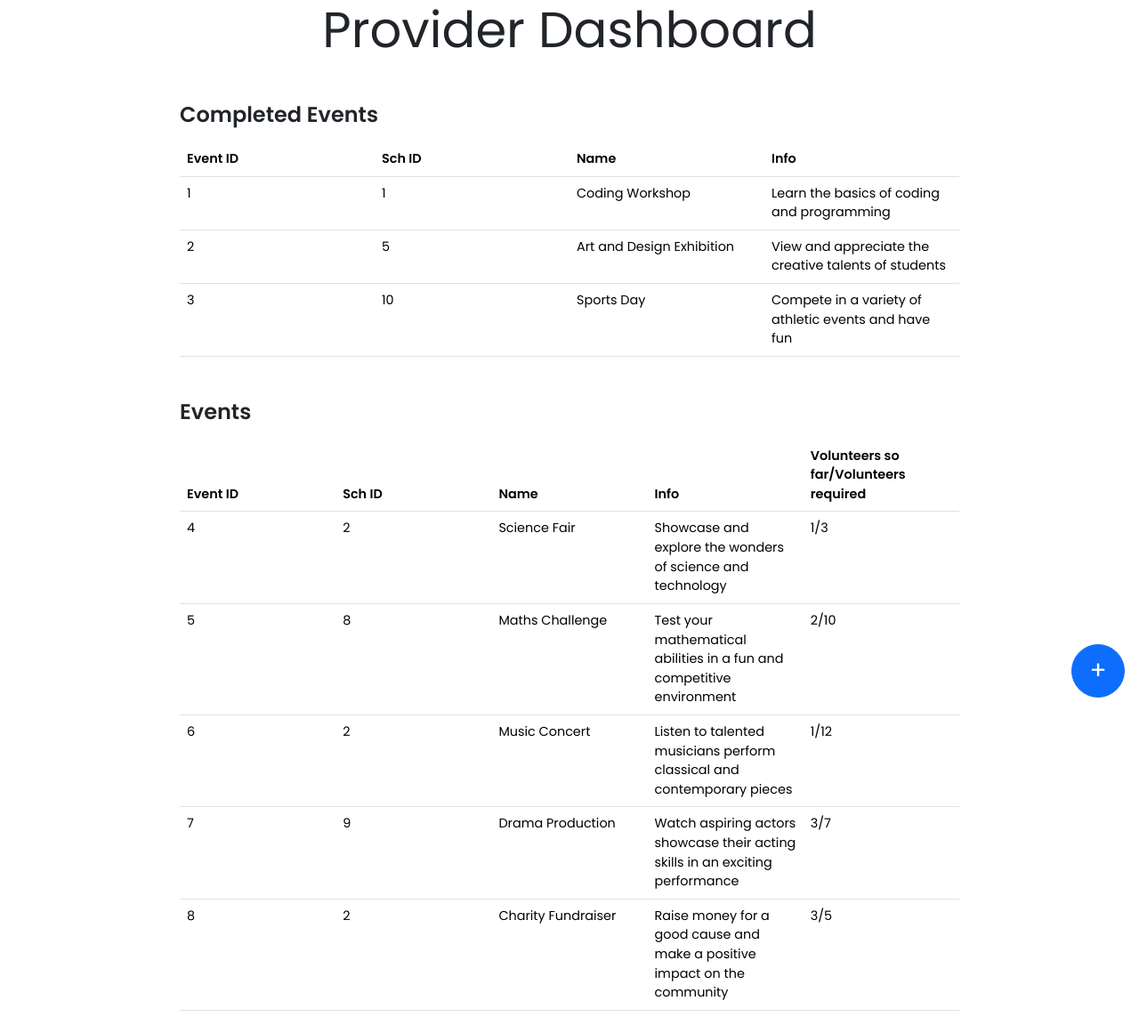
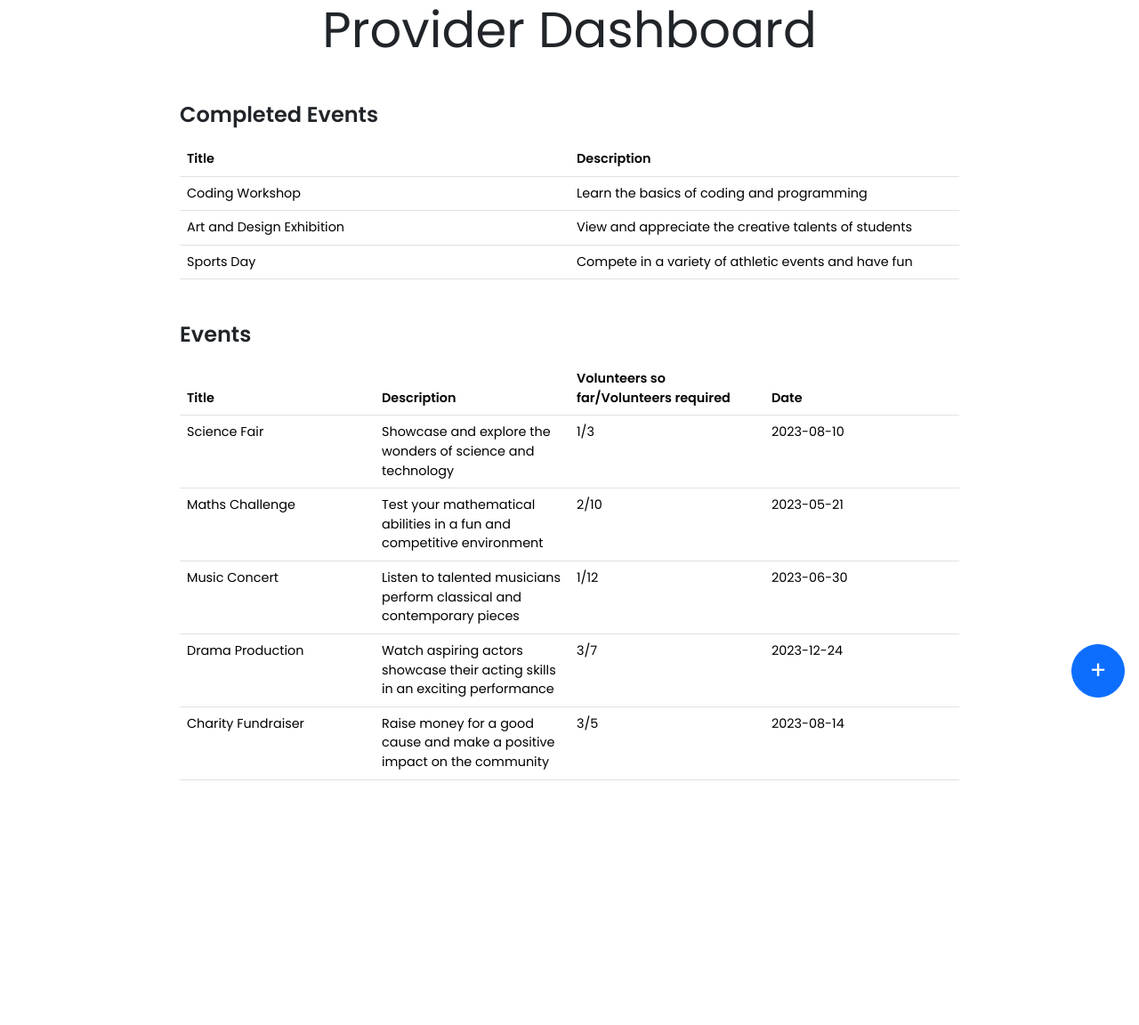
Before and after one commit to cfglondon23/Team-1, a Flask app: page /provider/dashboard in a window 1280 px wide. Shown: the whole page at 89% size. After the commit the page ends 877 px from the top, so only its background shows below. Run offline with Flask 2, Linux system fonts and the light colour scheme; data comes from the database, SQL or seed files in the repository.

Commit message:
Added date for the events

```diff
--- a/app.py
+++ b/app.py
@@ -18,14 +18,12 @@ def index():
 def provider_dashboard():
     if request.method=='POST':
         return redirect(url_for('provider_submit'))
-
     else:
         # Fetch the last 2 'Done' events from the database, selecting only desired columns
-        c.execute("SELECT eventid, schid, name, info FROM event WHERE complete='TRUE'")
+        c.execute("SELECT name, info, date FROM event WHERE complete='TRUE'")
         done_events = c.fetchall()
-
         # Fetch the first 3 'In Progress' events from the database, selecting only desired columns
-        c.execute("SELECT eventid, schid, name, info, required, sofar  FROM event WHERE complete='FALSE'")
+        c.execute("SELECT name, info, required, sofar, date  FROM event WHERE complete='FALSE'")
         in_progress_events = c.fetchall()
 
         # Render the template and pass the fetched event data to be used in the template
@@ -37,6 +35,7 @@ def provider_submit():
         title = request.form.get("title")
         description = request.form.get("description")
         required = request.form.get("numberOfPeople")
+        date = request.form.get("date")
 
         # find the school id based on the school name, city and location
         queryString = 'SELECT * FROM school WHERE schid = ?'
@@ -48,7 +47,7 @@ def provider_submit():
         complete = "FALSE"
         sofar  = 0
 
-        c.execute(f"INSERT INTO event (name, schid, info, complete, sofar, required) VALUES ('{title}', '{schoolId}', '{description}', '{complete}','{sofar}','{required}')")
+        c.execute(f"INSERT INTO event (name, schid, info, complete, sofar, required, date) VALUES ('{title}', '{schoolId}', '{description}', '{complete}','{sofar}','{required}','{date}')")
         conn.commit()
         return redirect(url_for('provider_dashboard'))
     return render_template("provider_submit.html")
--- a/db.py
+++ b/db.py
@@ -1,7 +1,7 @@
 import sqlite3
 from faker import Faker
 import random
-
+import datetime
 # Create a connection to the database
 conn = sqlite3.connect('example.db', check_same_thread=False)
 
@@ -17,7 +17,7 @@ c.execute('''CREATE TABLE IF NOT EXISTS volunteers
 c.execute('''CREATE TABLE IF NOT EXISTS school
              (schid INTEGER PRIMARY KEY, location TEXT, city TEXT, name TEXT, info TEXT)''')
 c.execute('''CREATE TABLE IF NOT EXISTS event
-             (eventid INTEGER PRIMARY KEY, name TEXT, schid INT, info TEXT, complete TEXT, sofar INT, required INT)''')
+             (eventid INTEGER PRIMARY KEY, name TEXT, schid INT, info TEXT, complete TEXT, sofar INT, required INT, date DATE)''')
 c.execute('''CREATE TABLE IF NOT EXISTS eventschool
              (eventid INTEGER PRIMARY KEY, schid INTEGER)''')
 
@@ -48,15 +48,15 @@ schools = [(1, 'Oxford', 'Oxfordshire', 'Oxford High School', 'A leading indepen
            (10, 'Limpsfield', 'Surrey', 'Hazelwood School', 'A co-educational school for children aged 3-13 in Surrey')]
 c.executemany("INSERT INTO school (schid, location, city, name, info) VALUES (?, ?, ?, ?, ?)", schools)
 
-events = [(1, 'Coding Workshop', random.randint(1, 5), 'Learn the basics of coding and programming', "TRUE", 10, 10),
-          (2, 'Art and Design Exhibition', random.randint(1, 5), 'View and appreciate the creative talents of students', "TRUE", 5, 5),
-          (3, 'Sports Day', random.randint(6, 10), 'Compete in a variety of athletic events and have fun', "TRUE", 4, 4),
-          (4, 'Science Fair', random.randint(1, 5), 'Showcase and explore the wonders of science and technology', "FALSE", 1, 3),
-          (5, 'Maths Challenge', random.randint(6, 10), 'Test your mathematical abilities in a fun and competitive environment', "FALSE", 2, 10),
-          (6, 'Music Concert', random.randint(1, 10), 'Listen to talented musicians perform classical and contemporary pieces', "FALSE", 1, 12),
-          (7, 'Drama Production', random.randint(1, 10), 'Watch aspiring actors showcase their acting skills in an exciting performance', "FALSE", 3, 7),
-          (8, 'Charity Fundraiser', random.randint(1, 10), 'Raise money for a good cause and make a positive impact on the community', "FALSE", 3, 5), ]
-c.executemany("INSERT INTO event (eventid, name, schid, info, complete, sofar, required) VALUES (?, ?, ?, ?, ?, ?, ?)", events)
+events = [(1, 'Coding Workshop', random.randint(1, 5), 'Learn the basics of coding and programming', "TRUE", 10, 10, datetime.date(2022, 3,7)),
+          (2, 'Art and Design Exhibition', random.randint(1, 5), 'View and appreciate the creative talents of students', "TRUE", 5, 5,datetime.date(2023, 1,7)),
+          (3, 'Sports Day', random.randint(6, 10), 'Compete in a variety of athletic events and have fun', "TRUE", 4, 4,datetime.date(2023, 2,15)),
+          (4, 'Science Fair', random.randint(1, 5), 'Showcase and explore the wonders of science and technology', "FALSE", 1, 3, datetime.date(2023, 8,10)),
+          (5, 'Maths Challenge', random.randint(6, 10), 'Test your mathematical abilities in a fun and competitive environment', "FALSE", 2, 10, datetime.date(2023, 5,21)),
+          (6, 'Music Concert', random.randint(1, 10), 'Listen to talented musicians perform classical and contemporary pieces', "FALSE", 1, 12, datetime.date(2023, 6,30)),
+          (7, 'Drama Production', random.randint(1, 10), 'Watch aspiring actors showcase their acting skills in an exciting performance', "FALSE", 3, 7, datetime.date(2023, 12,24)),
+          (8, 'Charity Fundraiser', random.randint(1, 10), 'Raise money for a good cause and make a positive impact on the community', "FALSE", 3, 5,datetime.date(2023, 8,14)), ]
+c.executemany("INSERT INTO event (eventid, name, schid, info, complete, sofar, required, date) VALUES (?, ?, ?, ?, ?, ?, ?, ?)", events)
 
 # Commit the changes to the database
 conn.commit()
--- a/templates/provider_dashboard.html
+++ b/templates/provider_dashboard.html
@@ -86,10 +86,8 @@ th, td {
       <table class="table">
         <thead>
           <tr>
-            <th>Event ID</th>
-            <th>Sch ID</th>
-            <th>Name</th>
-            <th>Info</th>
+            <th>Title</th>
+            <th>Description</th>
           </tr>
         </thead>
         <tbody>
@@ -97,8 +95,7 @@ th, td {
             <tr>
                 <td>{{ event[0] }}</td>
                 <td>{{ event[1] }}</td>
-                <td>{{ event[2] }}</td>
-                <td>{{ event[3] }}</td>
+
             </tr>
             {% endfor %}
           <!-- Add table rows here -->
@@ -110,11 +107,10 @@ th, td {
       <table class="table">
         <thead>
           <tr>
-            <th>Event ID</th>
-            <th>Sch ID</th>
-            <th>Name</th>
-            <th>Info</th>
+            <th>Title</th>
+            <th>Description</th>
             <th>Volunteers so far/Volunteers required</th>
+            <th>Date</th>
           </tr>
         </thead>
         <tbody>
@@ -122,9 +118,8 @@ th, td {
             <tr>
                 <td>{{ event[0] }}</td>
                 <td>{{ event[1] }}</td>
-                <td>{{ event[2] }}</td>
-                <td>{{ event[3] }}</td>
-                <td>{{ event[5] }}/{{ event[4] }}</td>
+                <td>{{ event[3] }}/{{ event[2] }}</td>
+                <td>{{event[4]}}</td>
             {% endfor %}
           <!-- Add table rows here -->
         </tbody>
```
Also changed, not shown: templates/provider_submit.html (+6 -2 lines), templates/volunteer_apply.html (+9 -0 lines).
